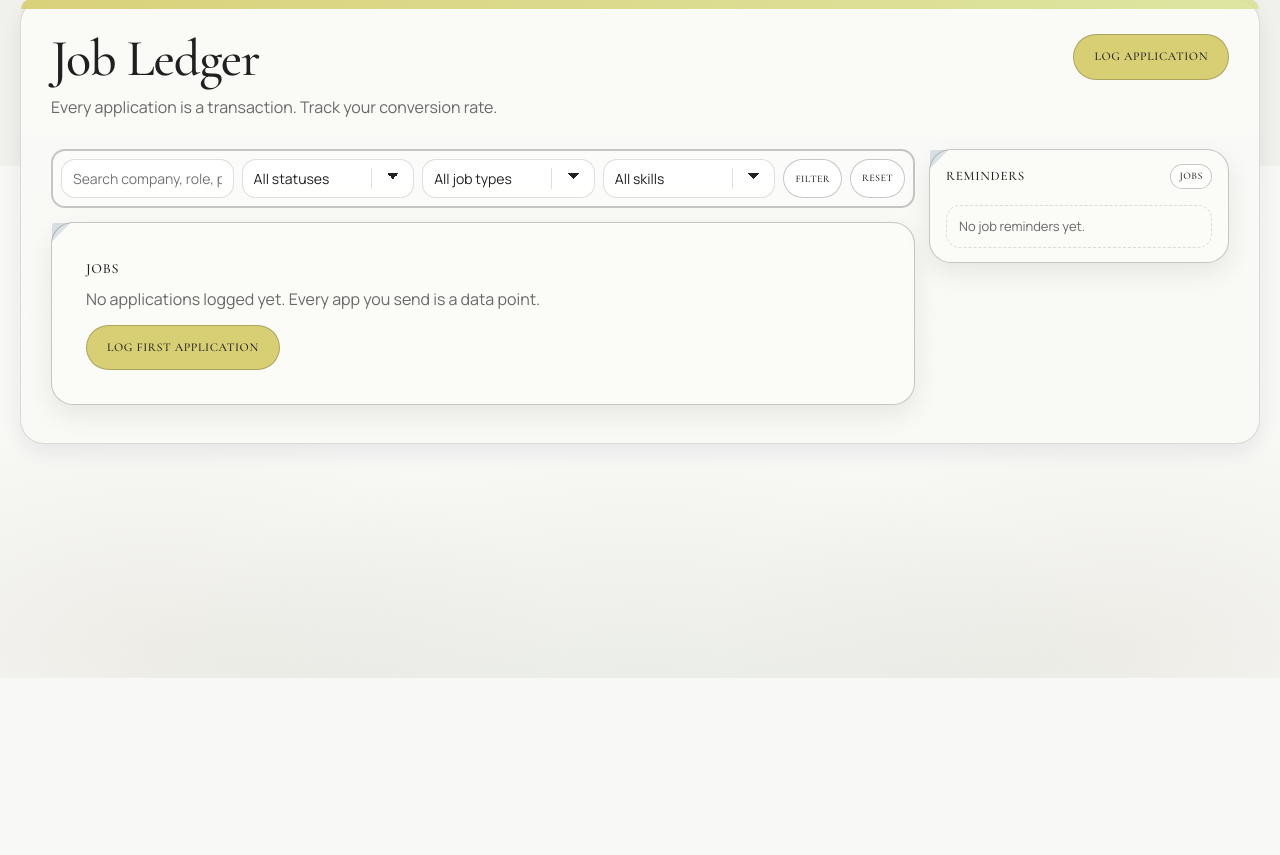
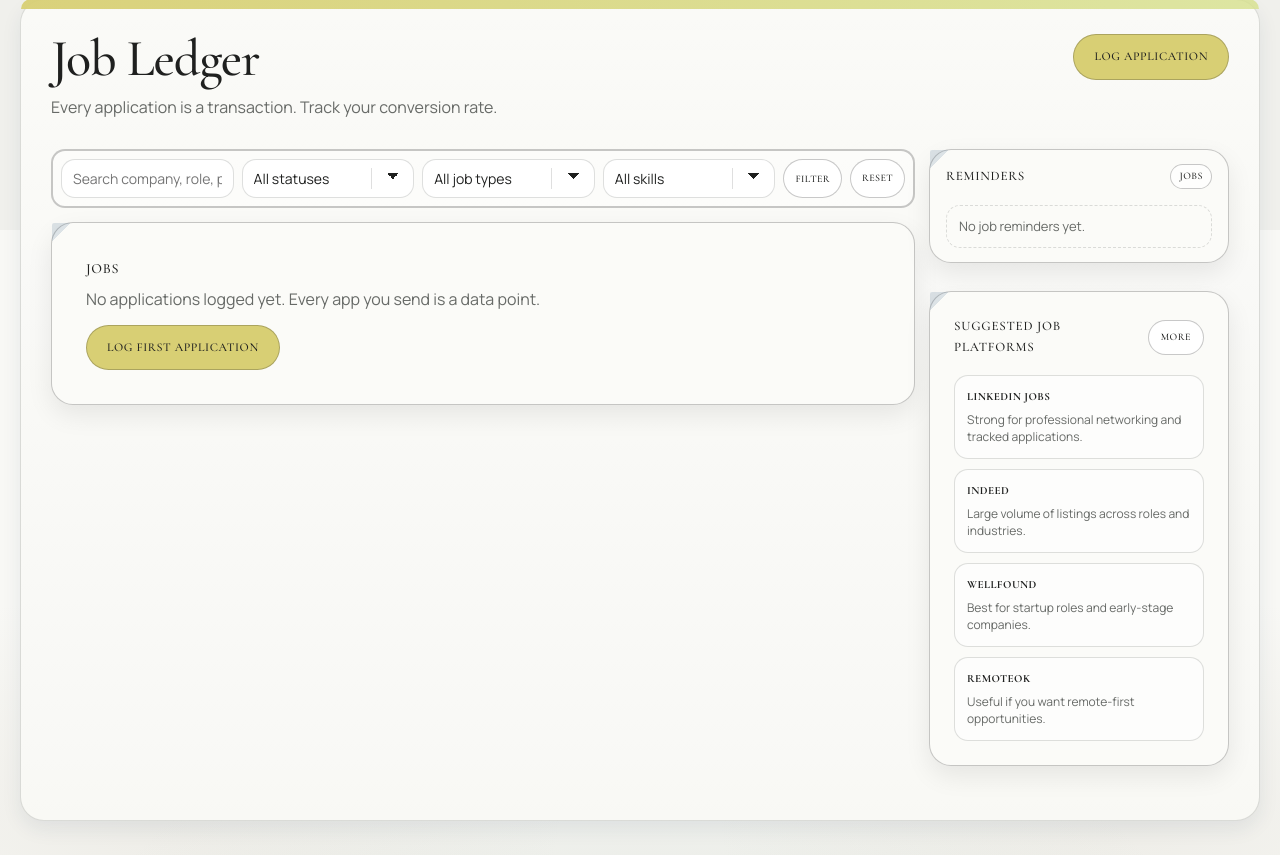
Before and after one commit to khtvi/minted, a Python web app: template templates/jobs.html in a window 1280 px wide. Shown: the part 122-977 px from the top of the page. Before the commit the page ends 800 px from the top, so only its background shows below. Run offline with Jinja, Linux system fonts and the light colour scheme; the template is opened without the code that fills it, so the values that code supplies are empty.

Commit message:
added suggested platforms

```diff
--- a/static/styles.css
+++ b/static/styles.css
@@ -1218,6 +1218,16 @@ label {
   top: 96px;
 }
 
+.jobs-side {
+  display: flex;
+  flex-direction: column;
+  gap: 14px;
+}
+
+.jobs-side .resource-grid {
+  grid-template-columns: 1fr;
+}
+
 .skills-side .resource-grid {
   grid-template-columns: 1fr;
 }
--- a/templates/jobs.html
+++ b/templates/jobs.html
@@ -149,6 +149,19 @@
         {% endif %}
       </div>
     </section>
+
+    <section class="resource-strip card">
+      <div class="section-header">
+        <div class="section-title">Suggested Job Platforms</div>
+        <a href="https://www.linkedin.com/jobs/" class="btn btn-ghost btn-sm" target="_blank" rel="noopener noreferrer">More</a>
+      </div>
+      <div class="resource-grid">
+        <a class="resource-item" href="https://www.linkedin.com/jobs/" target="_blank" rel="noopener noreferrer"><strong>LinkedIn Jobs</strong><span>Strong for professional networking and tracked applications.</span></a>
+        <a class="resource-item" href="https://www.indeed.com/" target="_blank" rel="noopener noreferrer"><strong>Indeed</strong><span>Large volume of listings across roles and industries.</span></a>
+        <a class="resource-item" href="https://wellfound.com/jobs" target="_blank" rel="noopener noreferrer"><strong>Wellfound</strong><span>Best for startup roles and early-stage companies.</span></a>
+        <a class="resource-item" href="https://remoteok.com/" target="_blank" rel="noopener noreferrer"><strong>RemoteOK</strong><span>Useful if you want remote-first opportunities.</span></a>
+      </div>
+    </section>
   </aside>
   </div>
 </div>
```
